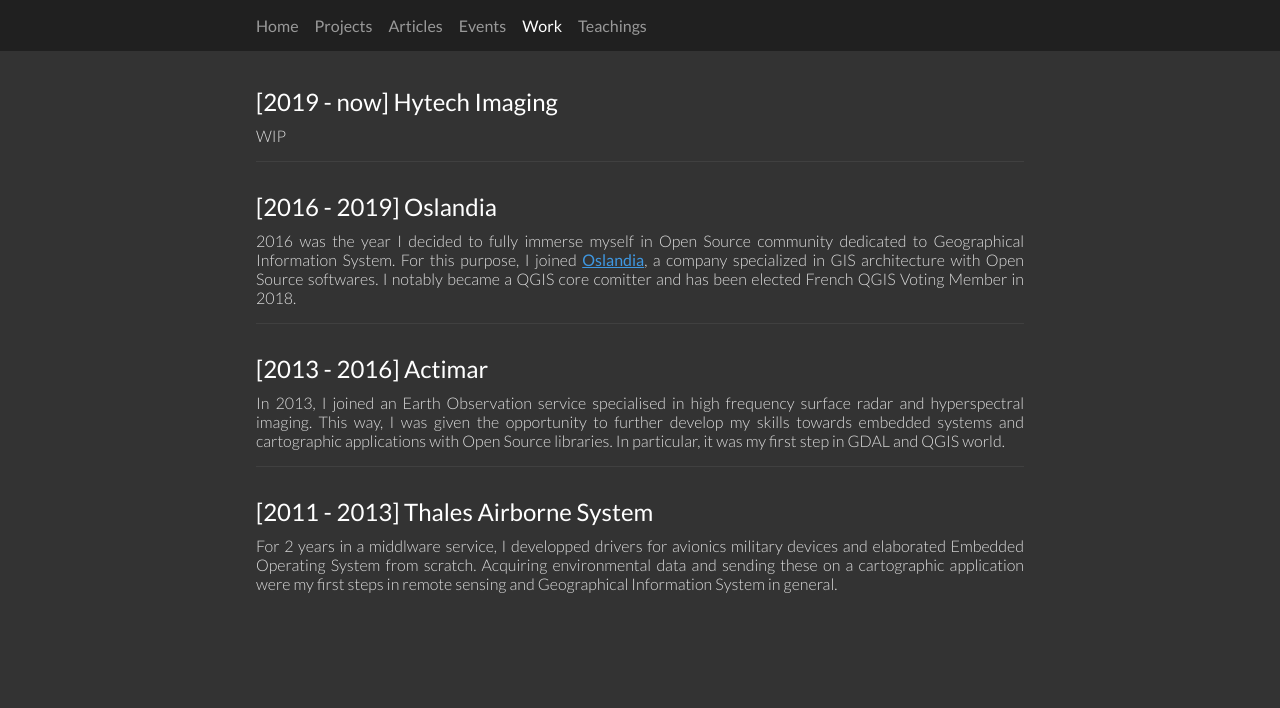
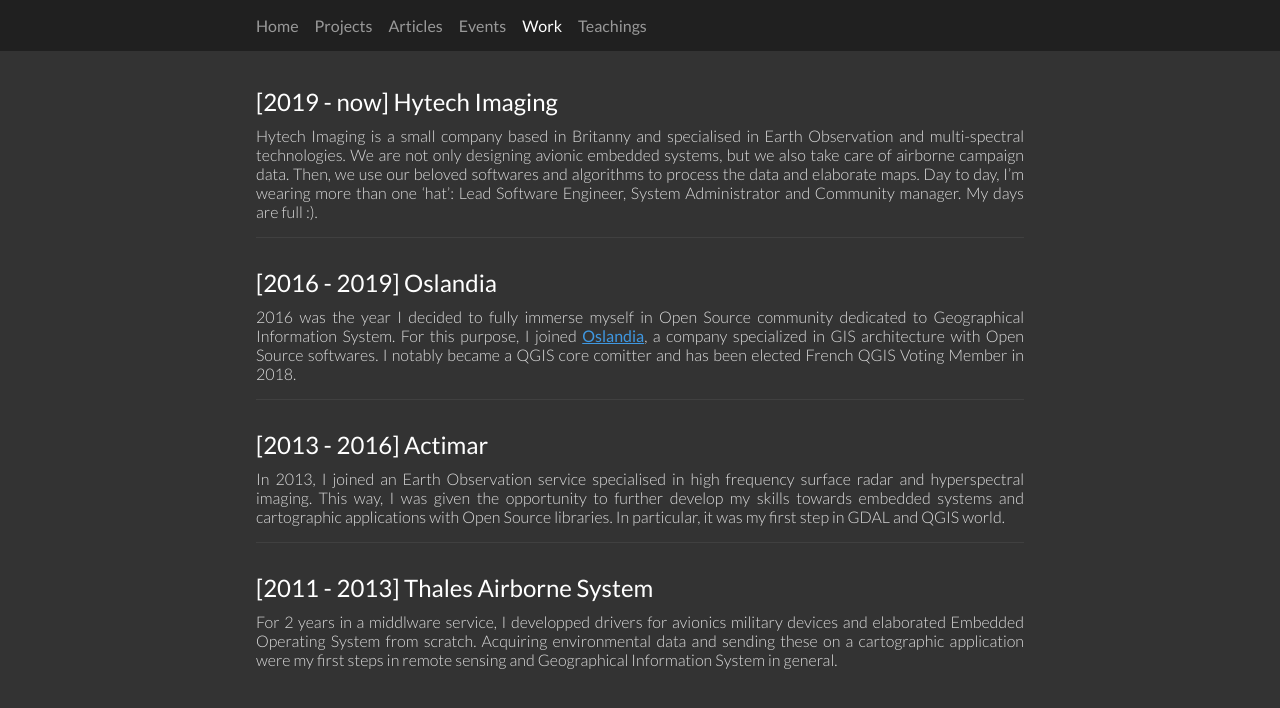
Before and after one commit to pblottiere/pblottiere.github.io, a Jekyll site: the page built from work/index.md, in a window 1280 px wide. Shown: the top 708 px of the page. Built offline with Jekyll 4.4.1, drawn with Linux system fonts in a browser that asks for light colours; comment, search, counter and statistics services are not loaded; our own code applies the rules of GitHub Pages for plain Markdown files.

Commit message:
Update work chapter

```diff
--- a/work/index.md
+++ b/work/index.md
@@ -4,7 +4,12 @@ layout: left
 
 # [2019 - now] Hytech Imaging
 
-WIP
+Hytech Imaging is a small company based in Britanny and specialised in Earth
+Observation and multi-spectral technologies. We are not only designing avionic
+embedded systems, but we also take care of airborne campaign data. Then, we use
+our beloved softwares and algorithms to process the data and elaborate maps.
+Day to day, I'm wearing more than one 'hat': Lead Software Engineer, System
+Administrator and Community manager. My days are full :).
 <hr/>
 
 # [2016 - 2019] Oslandia
```
